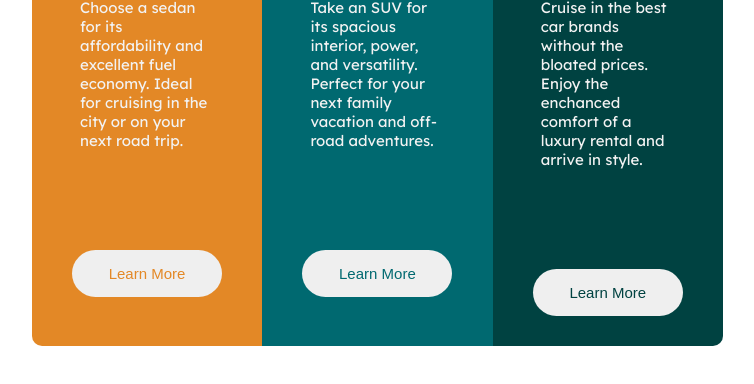
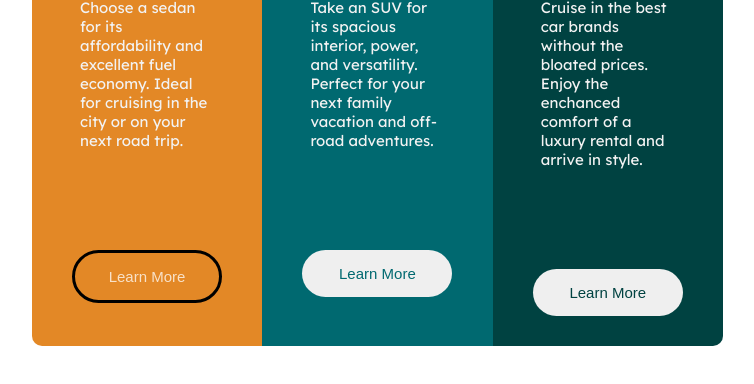
Before and after one commit to amycym/3-columns-preview-card, a plain HTML site: page index.html in a window 1280 px wide. In both pictures the pointer is over the button 371 px from the left and 563 px from the top of the page. Shown: the part 290-674 px from the top of the page, without its empty margins (224-978 px from the left). Drawn offline with Linux system fonts and the light colour scheme.

Commit message:
Update style.css
update the button hover

```diff
--- a/style.css
+++ b/style.css
@@ -92,6 +92,12 @@ button{
     font-size: 15px;
 }
 
+button:hover{
+    background: transparent;
+    border: black solid;
+    color: hsla(0, 0%, 100%, 0.75);
+}
+
 @media (100px <= width <= 1200px){
     button{
     margin: 25px 70px 5px 10px;
```
